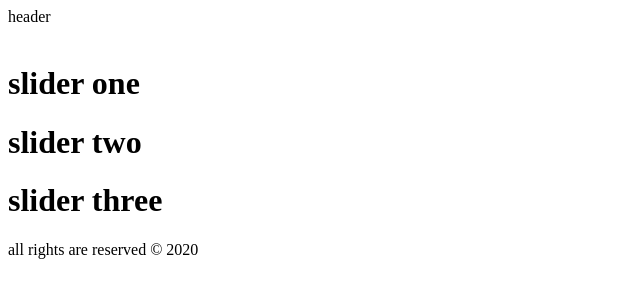
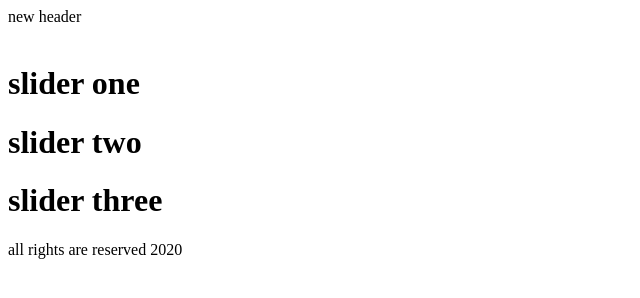
Before and after one commit to alirezaghorbani1983/git-project-two, a plain HTML site: page index.html in a window 1280 px wide. Shown: the full height of the page, 0-640 px from the left. Drawn offline with Linux system fonts and the light colour scheme.

Commit message:
some changes in master

```diff
--- a/index.html
+++ b/index.html
@@ -7,7 +7,7 @@
 </head>
 <body>
     <header>
-        header
+        new header
     </header>
     <div class="banner">
         <img src="banner.jpg" alt="">
@@ -18,7 +18,7 @@
         <h1>slider three</h1>
     </div>
     <footer>
-        all rights are reserved © 2020
+        all rights are reserved 2020
     </footer>
     <script  src="script.js">  </script>
 </body>
```
